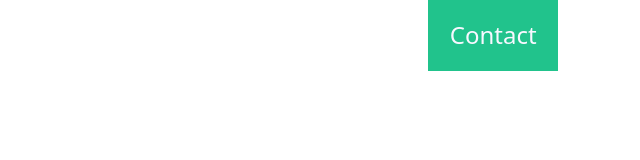
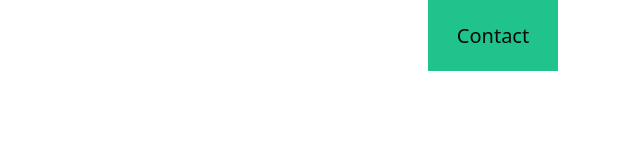
Before and after one commit to lazim-mv/nexwave-may, a Next.js app: page /components/Header in a window 1280 px wide. Shown: the top 160 px of the page, without its empty margins (640-1280 px from the left). Built offline with nearby package versions, Linux system fonts and the light colour scheme.

Commit message:
css slcv1

```diff
--- a/src/styles/globals.css
+++ b/src/styles/globals.css
@@ -91,8 +91,6 @@ p{
   animation-delay: 2.5s;
   animation-fill-mode: forwards;
   overflow: hidden;
-  /* filter: grayscale(100%) brightness(0.3); */
-
 }
 
 
@@ -115,8 +113,6 @@ p{
 .animate{
   font-weight: 100;
   font-size: 5.5vw;
-  /* margin: 1vw 0 1.7vw; */
-  /* letter-spacing: -5px; */
   padding-left: 5px;
   color: #888;
 }
@@ -168,7 +164,6 @@ p{
   left: -1%;
   justify-content: center;
   width: 100vw;
-  /* margin-left: 105px; */
 }
 
 .line {
@@ -219,10 +214,10 @@ div .hList{
 
 .headerContact a{
   color: #F8F8FF;
-  /* color: #090909; */
+  color: #090909;
   font-size: 20px;
   font-weight: 500;
-  scale: 1.2;
+  /* scale: 1.2; */
 }
 
 
```
